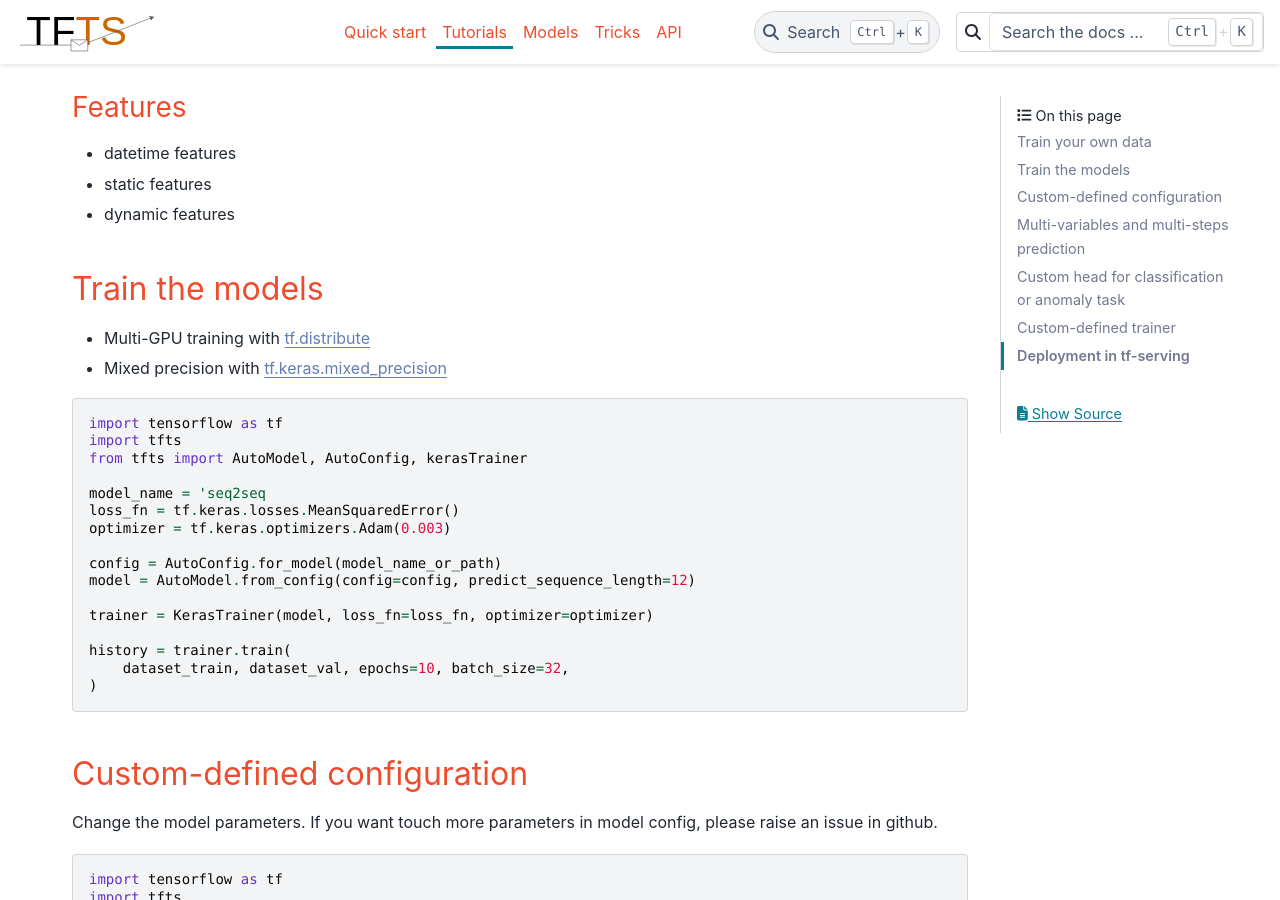
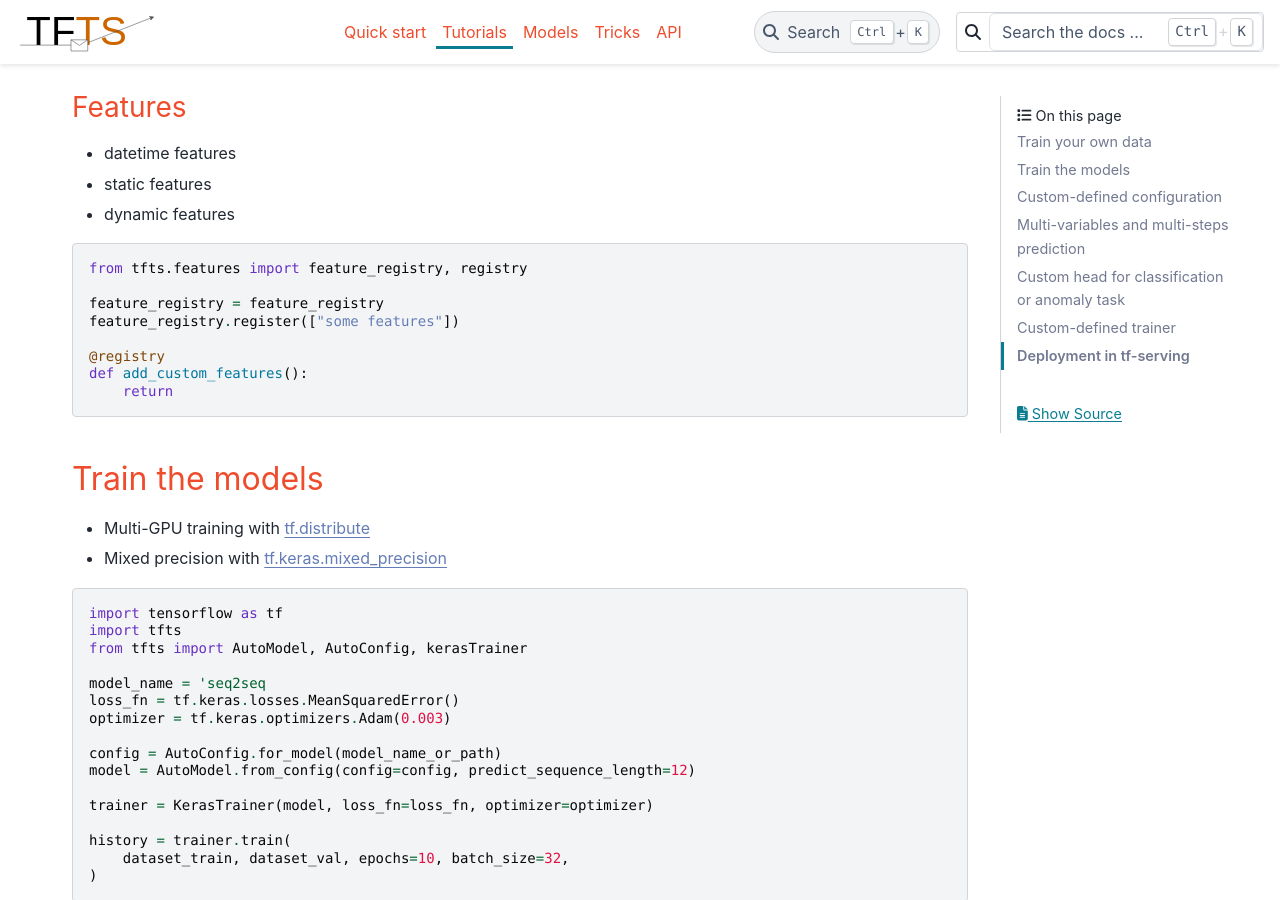
Before and after one commit to LongxingTan/Time-series-prediction, a Sphinx documentation site: the page built from docs/source/tutorials.rst, in a window 1280 px wide and 900 px high, scrolled down 810 px. Built offline with Sphinx 7.4.7 and the PyData theme 0.15.4, drawn with Linux system fonts in a browser that asks for light colours.

Commit message:
fix: conflict

```diff
--- a/docs/source/tutorials.rst
+++ b/docs/source/tutorials.rst
@@ -50,6 +50,17 @@ Features
 - datetime features
 - static features
 - dynamic features
+
+.. code-block:: python
+
+    from tfts.features import feature_registry, registry
+
+    feature_registry = feature_registry
+    feature_registry.register(["some features"])
+
+    @registry
+    def add_custom_features():
+        return
 
 
 .. _train_models:
```
Also changed, not shown: 1 other file.
